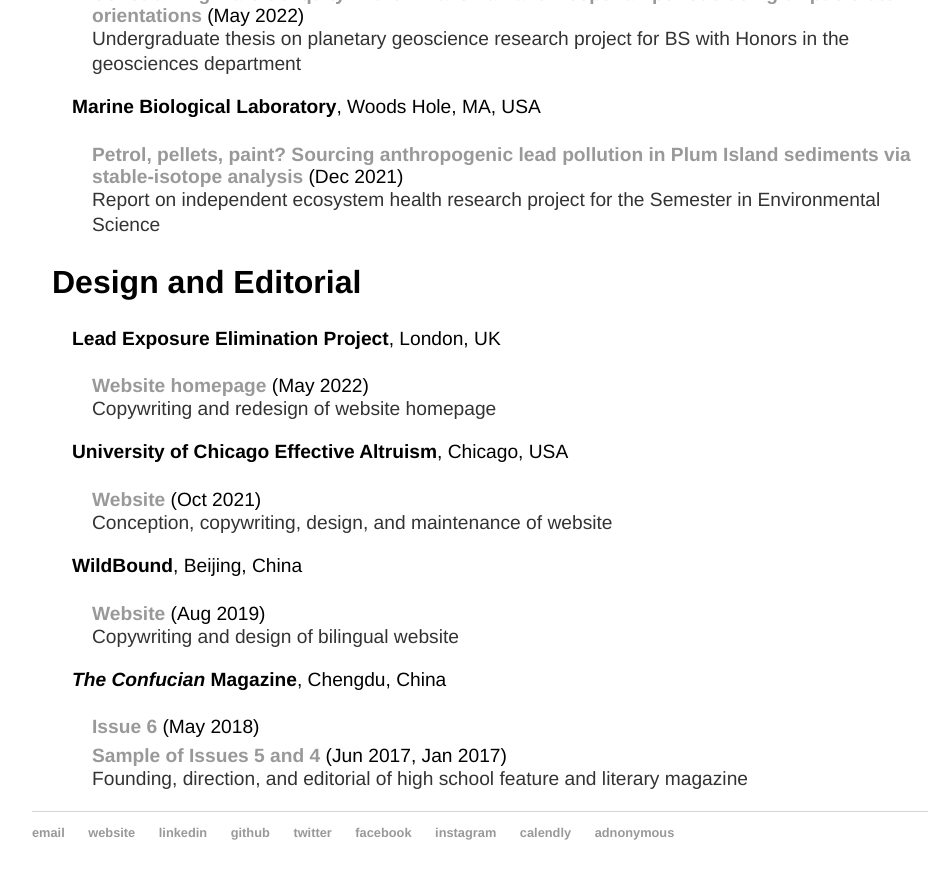
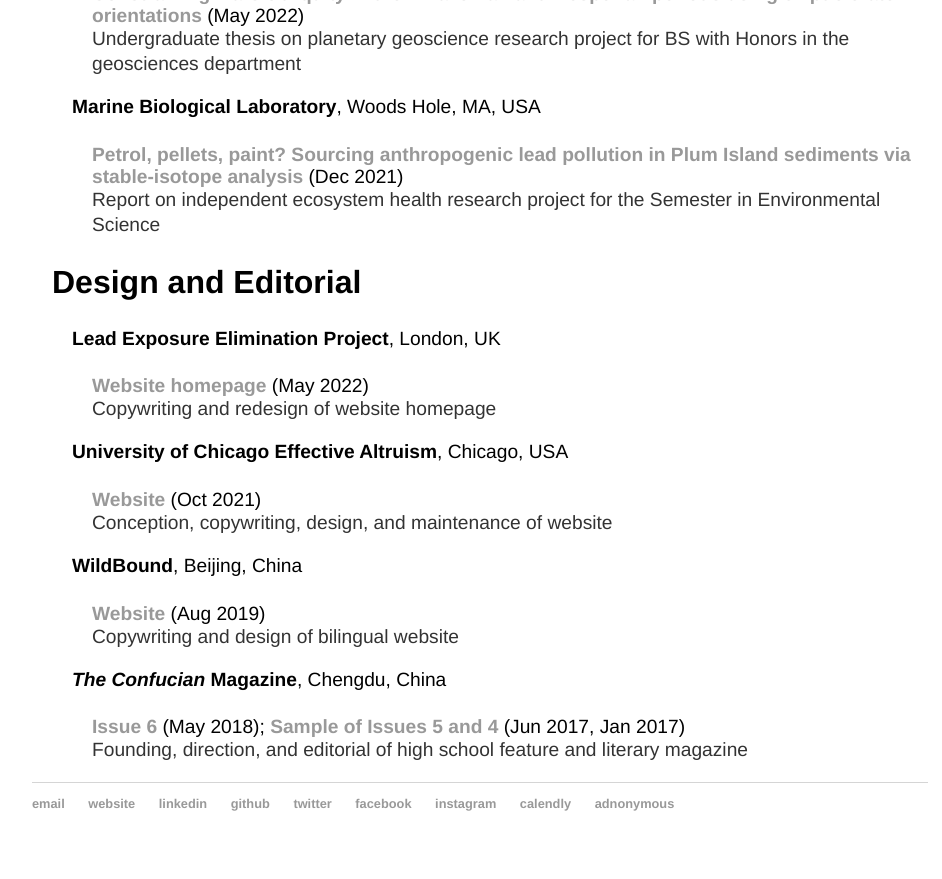
Before and after one commit to y-james-hu/y-james-hu.github.io, a Jekyll site: the page built from projects/index.html, in a window 1280 px wide and 900 px high, scrolled down 1029 px. Shown: the top 879 px of the window, without its empty margins (160-1102 px from the left). Built offline with Jekyll 4.4.1, drawn with Linux system fonts in a browser that asks for light colours.

Commit message:
Update index.html

```diff
--- a/projects/index.html
+++ b/projects/index.html
@@ -58,6 +58,6 @@
 
     <h3 style="margin-left: 40px"><em>The Confucian</em> Magazine<span style="font-weight:normal">, Chengdu, China</span></p>
 
-      <h4 style="margin-left: 60px"><a href = "the_confucian_6.pdf">Issue 6</a><span style="font-weight:normal"> (May 2018)</h4>
-      <h4 style="margin-left: 60px"><a href = "the_confucian_sample.pdf">Sample of Issues 5 and 4</a><span style="font-weight:normal"> (Jun 2017, Jan 2017)</h4>
+      <h4 style="margin-left: 60px"><a href = "the_confucian_6.pdf">Issue 6</a><span style="font-weight:normal"> (May 2018);</span> <a href = "the_confucian_sample.pdf">Sample of Issues 5 and 4</a><span style="font-weight:normal"> (Jun 2017, Jan 2017)</span></h4>
+
       <p style="margin-left: 60px">Founding, direction, and editorial of high school feature and literary magazine</p>
```
